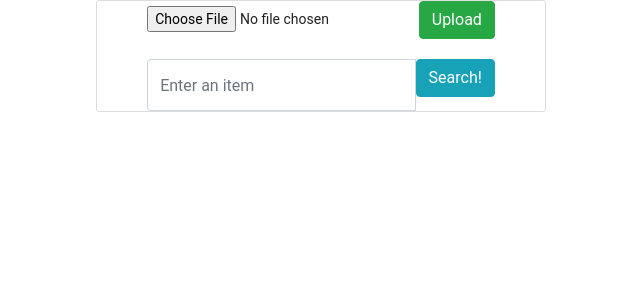
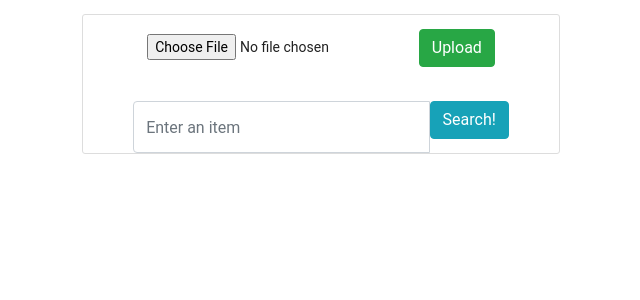
Before and after one commit to klxu03/BlairHacks2020, a Flask app: page /item in a window 1280 px wide. Shown: the part 66-366 px from the top of the page, without its empty margins (319-959 px from the left). Run offline with Flask 2, Linux system fonts and the light colour scheme; some libraries are stand-ins or nearby versions.

Commit message:
Make margins slightly nicer of itemSearch

```diff
--- a/flask_app/store/templates/itemSearch.html
+++ b/flask_app/store/templates/itemSearch.html
@@ -1,6 +1,6 @@
 {% extends "layout.html" %}
 {% block item %}
-<div class="login-form">
+<div class="login-form" style="margin: 1em">
     <style>
         body {
             height: 100vh;
@@ -15,7 +15,7 @@
         }
 
     </style>
-    <form action="/handleUpload" method="post" enctype="multipart/form-data">
+    <form action="/handleUpload" method="post" enctype="multipart/form-data" style="padding: 1em">
         {{ form.csrf_token }}
         <input type="file" name="photo" />
         <input type="submit" class="btn btn-success" value="Upload" />
```
